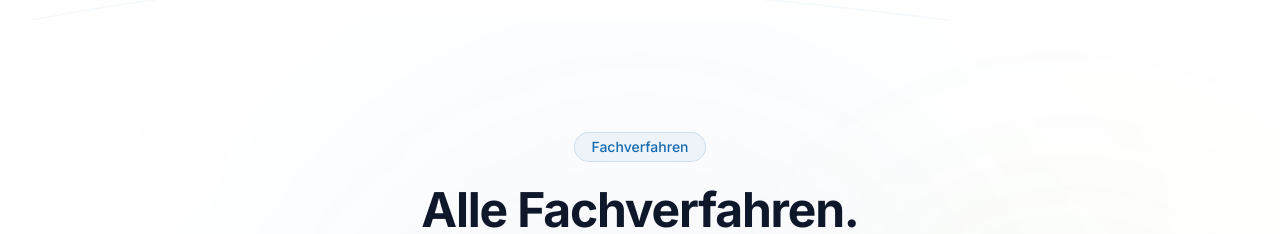
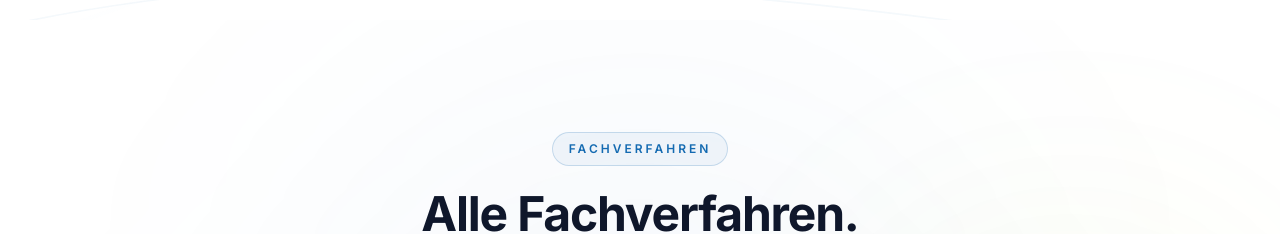
Before and after one commit to weblogger117-art/octoware-website, a Next.js app: page / in a window 1280 px wide. Shown: the part 2140-2374 px from the top of the page. Built offline with nearby package versions, Linux system fonts and the light colour scheme.

Commit message:
Update Modules.tsx

```diff
--- a/components/sections/Modules.tsx
+++ b/components/sections/Modules.tsx
@@ -165,7 +165,19 @@ export default function Modules() {
 
         <div className="mx-auto mb-16 max-w-3xl text-center">
 
-          <span className="inline-flex rounded-full border border-[#146ab1]/15 bg-[#146ab1]/5 px-4 py-1 text-sm font-medium text-[#146ab1]">
+          <span className=" inline-flex
+            items-center
+            rounded-full
+            border
+            border-[#146ab1]/20
+            bg-[#146ab1]/5
+            px-4
+            py-2
+            text-xs
+            font-semibold
+            uppercase
+            tracking-[0.25em]
+            text-[#146ab1]">
             Fachverfahren
           </span>
 
```
